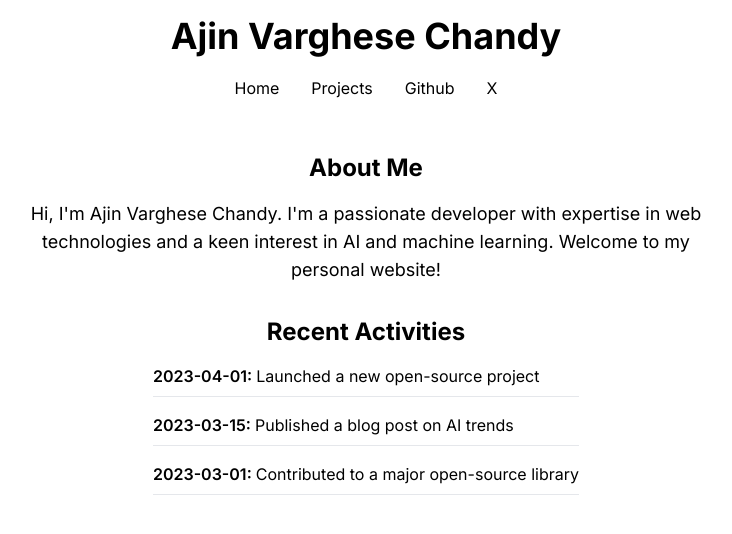
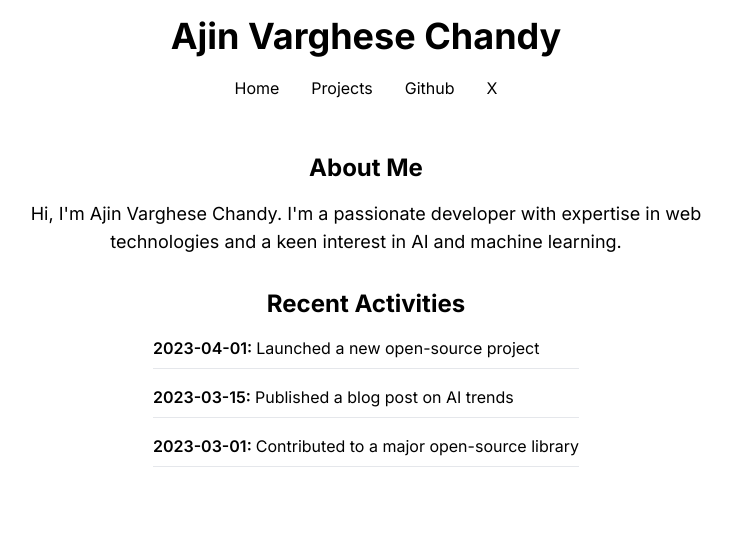
Before and after one commit to aajinn/0Ared, a Next.js app: page / in a window 1280 px wide. Shown: the top 534 px of the page, without its empty margins (274-1006 px from the left). Built offline with nearby package versions, Linux system fonts and the light colour scheme.

Commit message:
align desctiption

```diff
--- a/src/components/Description.tsx
+++ b/src/components/Description.tsx
@@ -2,10 +2,9 @@
   return (
     <section className="mb-8 text-center">
       <h2 className="text-2xl font-bold mb-4">About Me</h2>
-      <p className="text-lg max-w-2xl mx-auto">
+      <p className="text-lg max-w-2xl mx-auto break-words">
         Hi, I'm Ajin Varghese Chandy. I'm a passionate developer with expertise
         in web technologies and a keen interest in AI and machine learning.
-        Welcome to my personal website!
       </p>
     </section>
   );
```
